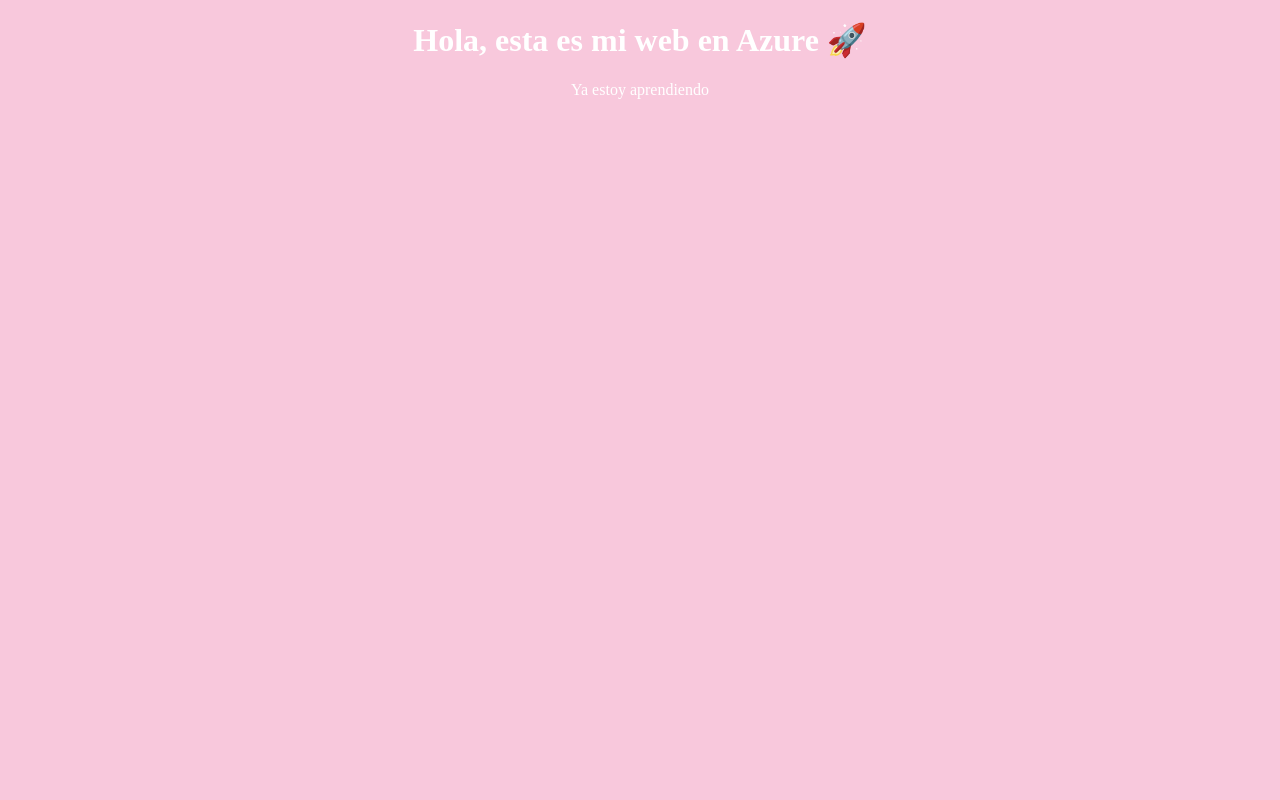
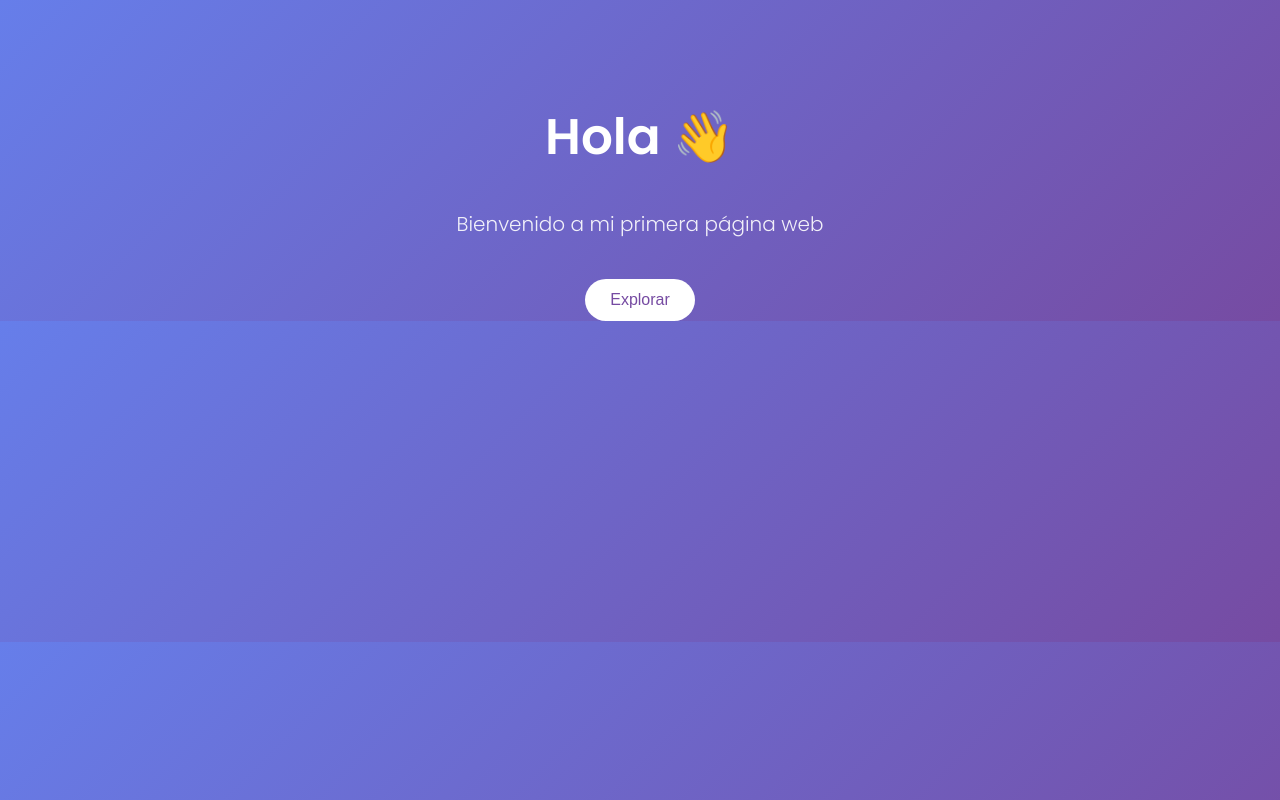
Before and after one commit to dayana020/miprueba, a plain HTML site: page index.html in a window 1280 px wide. Drawn offline with Linux system fonts and the light colour scheme.

Commit message:
Update index.html

```diff
--- a/index.html
+++ b/index.html
@@ -1,22 +1,58 @@
 <!DOCTYPE html>
-<html>
+<html lang="es">
 <head>
-    <title>Mi primera web</title>
+  <meta charset="UTF-8">
+  <title>Mi Página Bonita</title>
+
+  <!-- Fuente bonita de Google -->
+  <link href="https://fonts.googleapis.com/css2?family=Poppins:wght@300;600&display=swap" rel="stylesheet">
+
   <style>
     body {
-    background-color:#F8C8DC ;
+      margin: 0;
+      font-family: 'Poppins', sans-serif;
+      background: linear-gradient(135deg, #667eea, #764ba2);
       color: white;
       text-align: center;
     }
-      <h2>Sobre mí</h2>
-<p>Soy estudiante de tecnología</p>
 
-<h2>Contacto</h2>
-<p>Email: ejemplo@gmail.com</p>
+    .container {
+      margin-top: 100px;
+    }
+
+    h1 {
+      font-size: 50px;
+      font-weight: 600;
+    }
+
+    p {
+      font-size: 20px;
+      opacity: 0.9;
+    }
+
+    .btn {
+      margin-top: 20px;
+      padding: 12px 25px;
+      border: none;
+      border-radius: 25px;
+      background: white;
+      color: #764ba2;
+      font-size: 16px;
+      cursor: pointer;
+      transition: 0.3s;
+    }
+
+    .btn:hover {
+      background: #ddd;
+    }
   </style>
 </head>
+
 <body>
-    <h1>Hola, esta es mi web en Azure 🚀</h1>
-    <p>Ya estoy aprendiendo</p>
+  <div class="container">
+    <h1>Hola 👋</h1>
+    <p>Bienvenido a mi primera página web</p>
+    <button class="btn">Explorar</button>
+  </div>
 </body>
 </html>
```
Lines whose indentation alone changed are shown as unchanged.
